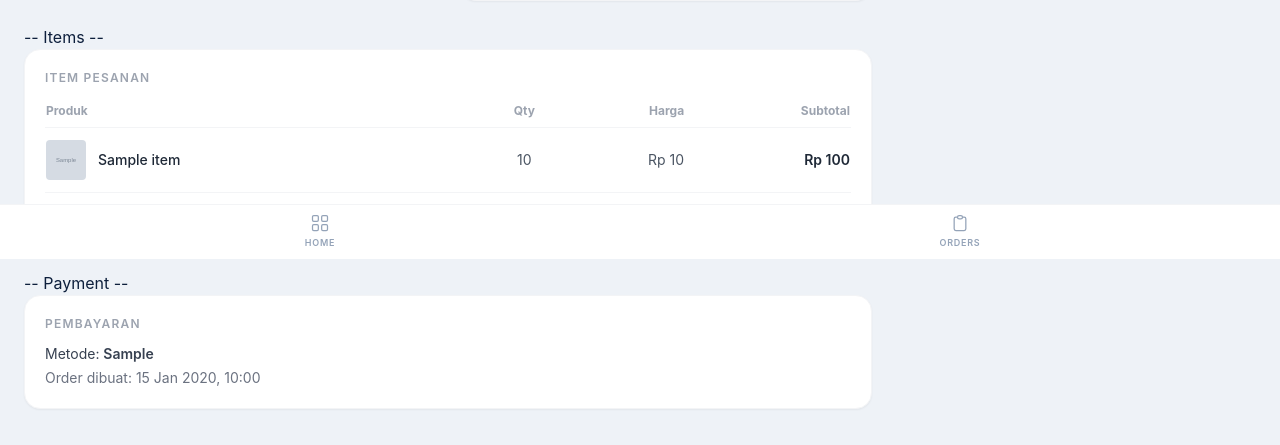
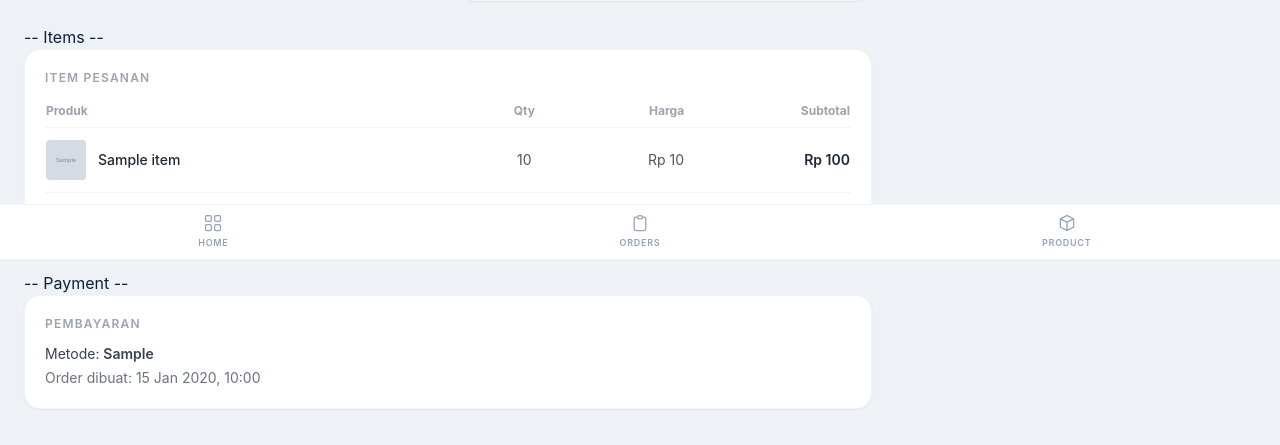
Before and after one commit to JoeTio20/om-ardi, a Laravel app: template resources/views/admin/orders/show.blade.php in a window 1280 px wide. Shown: the part 541-986 px from the top of the page. Run offline with Laravel 12, Linux system fonts and the light colour scheme; the template is opened without the code that fills it: most values are stand-ins (such as "Sample title", 1, 10 or a date in 2020); grey boxes marked "Sample" are stand-in pictures; some libraries are stand-ins or nearby versions.

Commit message:
fix: bottom nav jadi HOME + ORDERS + PRODUCT

```diff
--- a/resources/views/admin/layout.blade.php
+++ b/resources/views/admin/layout.blade.php
@@ -54,6 +54,10 @@ body { background:#EEF2F7; font-family:"Inter",system-ui,sans-serif; margin:0; c
     <svg fill="none" stroke="currentColor" stroke-width="1.5" viewBox="0 0 24 24"><path d="M9 5H7a2 2 0 00-2 2v12a2 2 0 002 2h10a2 2 0 002-2V7a2 2 0 00-2-2h-2M9 5a2 2 0 002 2h2a2 2 0 002-2M9 5a2 2 0 012-2h2a2 2 0 012 2"/></svg>
     ORDERS
   </a>
+  <a href="{{ route('admin.products.index') }}" class="bnav-item {{ request()->routeIs('admin.products.*') ? 'active' : '' }}">
+    <svg fill="none" stroke="currentColor" stroke-width="1.5" viewBox="0 0 24 24"><path d="M20 7l-8-4-8 4m16 0l-8 4m8-4v10l-8 4m0-10L4 7m8 4v10M4 7v10l8 4"/></svg>
+    PRODUCT
+  </a>
 </nav>
 
 <script>
```
